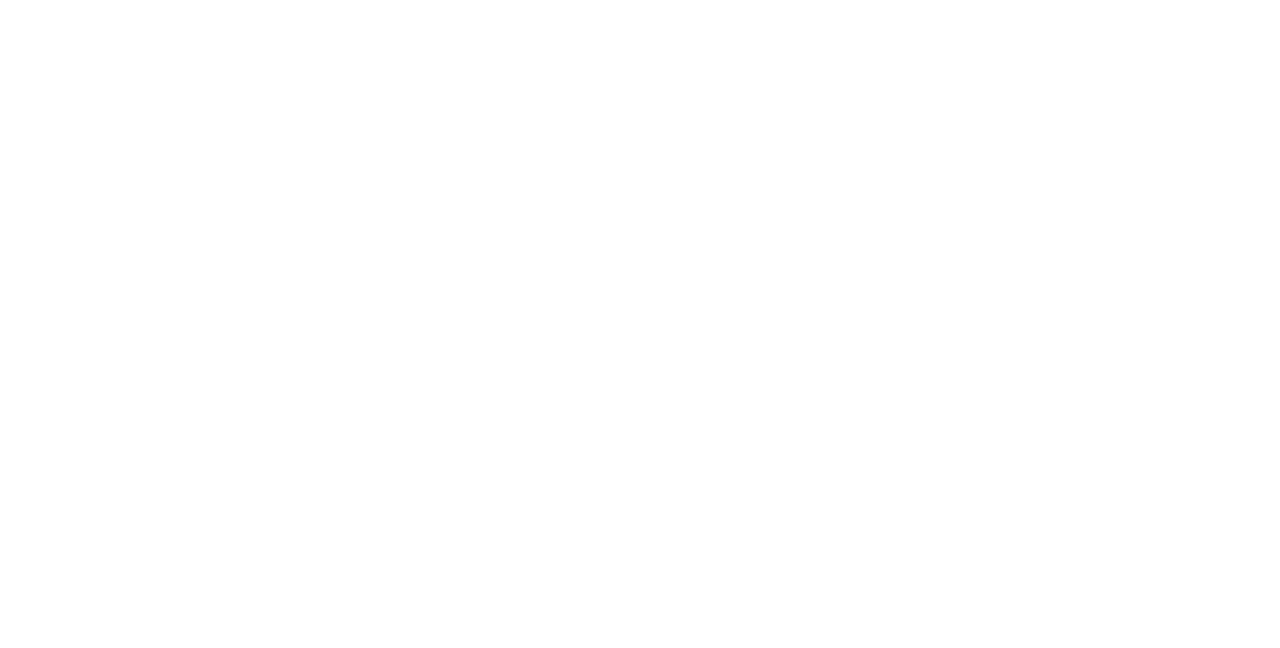
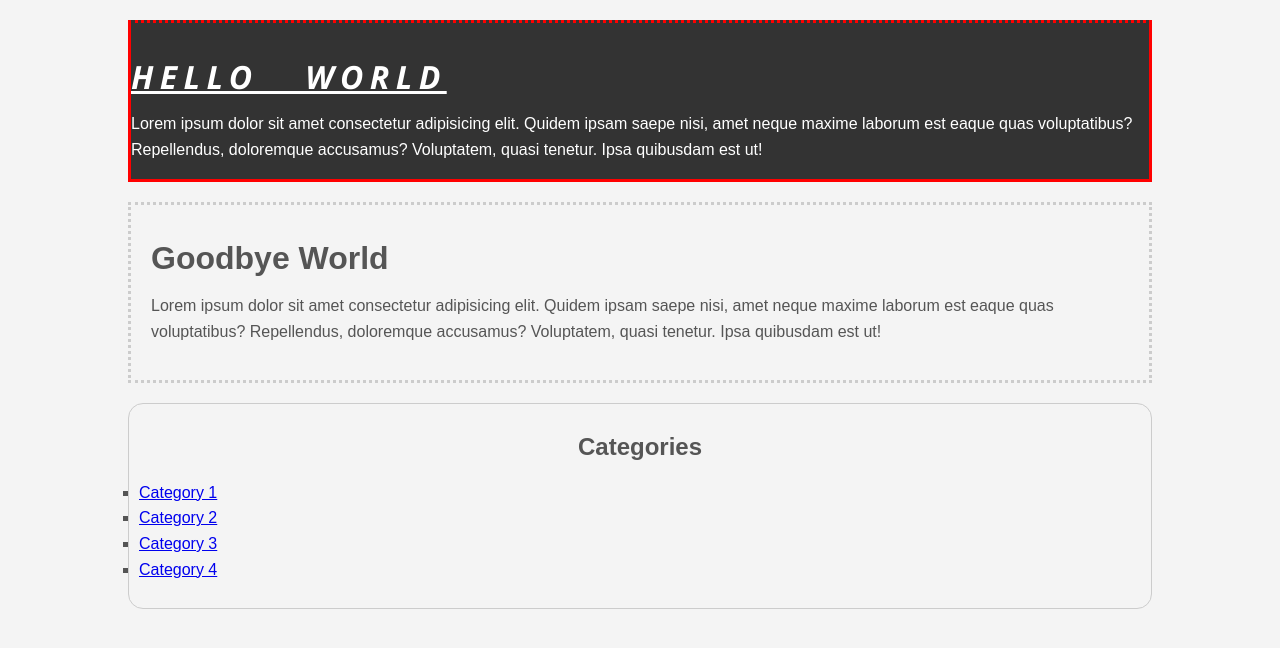
Before and after one commit to JKGills12/cssPractice, a plain HTML site: page cssCheatsheet/index.html in a window 1280 px wide. Drawn offline with Linux system fonts and the light colour scheme.

Commit message:
added lists and borders

```diff
--- a/cssCheatsheet/CSS/style.css
+++ b/cssCheatsheet/CSS/style.css
@@ -0,0 +1,74 @@
+/*
+*{
+    margin: 0%;
+    padding: 0;
+}
+*/
+
+body{
+    background-color: #f4f4f4;
+    color: #555555;
+
+    font-family: Arial, Helvetica, sans-serif;
+    font-size: 16px;
+    font-weight: normal;
+    /**other option font: normal 16px Arial, Helvetica, sans-serif;**/
+    line-height: 1.6em;
+    margin: 0;
+}
+
+.container{
+    width: 80%;
+    margin: auto;
+}
+
+.box-1{
+    background-color: #333;
+    color: #fff;
+    border-right: 5px red solid;
+    border-left: 5px red solid;
+    border-bottom: 5px red solid;
+    border-top: 5px red solid;
+
+    /** border: 5px red solid; same as above**/
+    border-width: 3px;
+    border-bottom width: 10px;
+    border-top-style:dotted;
+
+    padding-top:20px;
+
+    margin-top: 20px;
+    margin:20px 0;
+
+}
+
+.box-1 h1{
+    font-family: 'Segoe UI', Tahoma, Geneva, Verdana, sans-serif;
+    font-weight: 800;
+    font-style: italic;
+    text-decoration: underline;
+    text-transform: uppercase;
+    letter-spacing: 0.2em;
+    word-spacing: 1em;
+}
+
+.box-2{
+    border:3px dotted #ccc;
+    padding: 20px;
+    margin: 20px 0;
+}
+
+.categories{
+    border: 1px solid #ccc;
+    padding: 10px;
+    border-radius: 15px;
+}
+
+.categories h2{
+    text-align: center;
+}
+
+.categories ul{
+    padding: 0;
+    list-style: square;
+}
--- a/cssCheatsheet/index.html
+++ b/cssCheatsheet/index.html
@@ -5,8 +5,29 @@
     <meta name="viewport" content="width=device-width, initial-scale=1.0">
     <meta http-equiv="X-UA-Compatible" content="ie=edge">
     <title>CSS Cheat Sheet</title>
+    <link rel="stylesheet" type="text/css" href="CSS/style.css">
 </head>
 <body>
+    <div class="container">
+    <div class="box-1">
+        <h1>Hello World</h1>
+        <p>Lorem ipsum dolor sit amet consectetur adipisicing elit. Quidem ipsam saepe nisi, amet neque maxime laborum est eaque quas voluptatibus? Repellendus, doloremque accusamus? Voluptatem, quasi tenetur. Ipsa quibusdam est ut!</p>
+    </div>
+    <div class="box-2">
+            <h1>Goodbye World</h1>
+            <p>Lorem ipsum dolor sit amet consectetur adipisicing elit. Quidem ipsam saepe nisi, amet neque maxime laborum est eaque quas voluptatibus? Repellendus, doloremque accusamus? Voluptatem, quasi tenetur. Ipsa quibusdam est ut!</p>
+        </div>
+
+        <div class="categories">
+            <h2>Categories</h2>
+            <ul>
+                <li><a href="#">Category 1</a></li>
+                <li><a href="#">Category 2</a></li>
+                <li><a href="#">Category 3</a></li>
+                <li><a href="#">Category 4</a></li>
+            </ul>
+        </div>
+</div>
 
 </body>
 </html>
```
